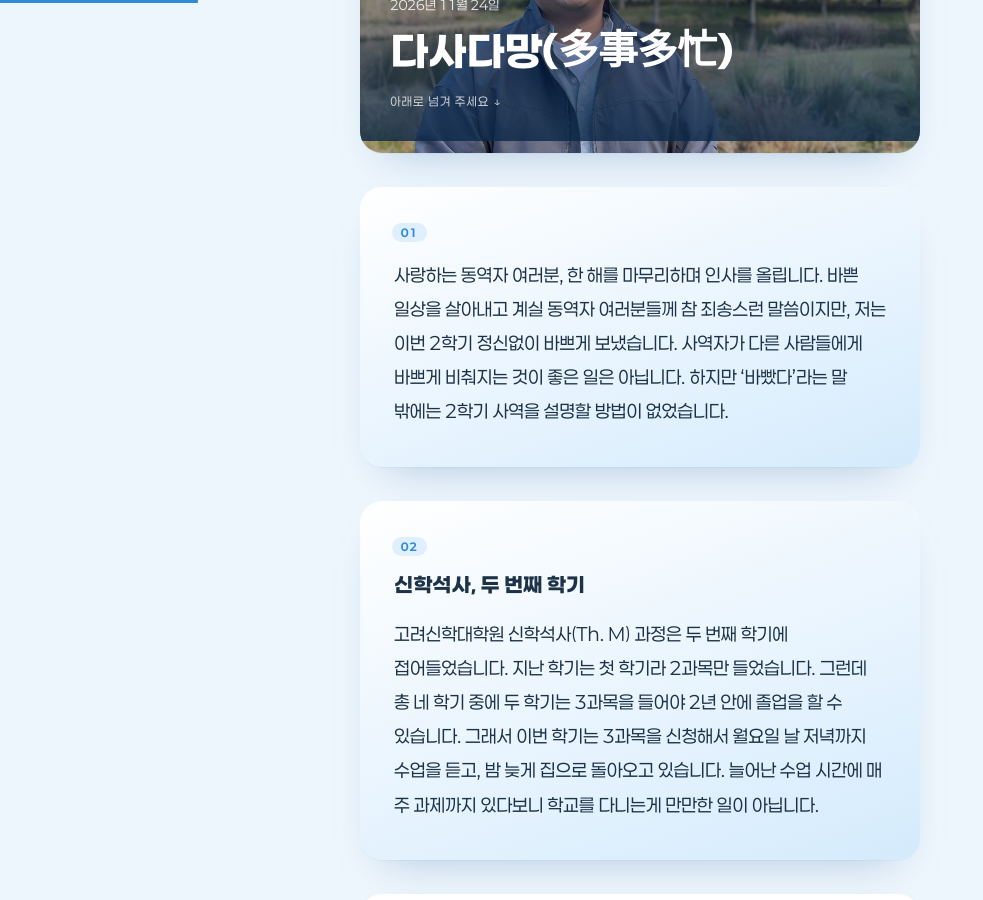
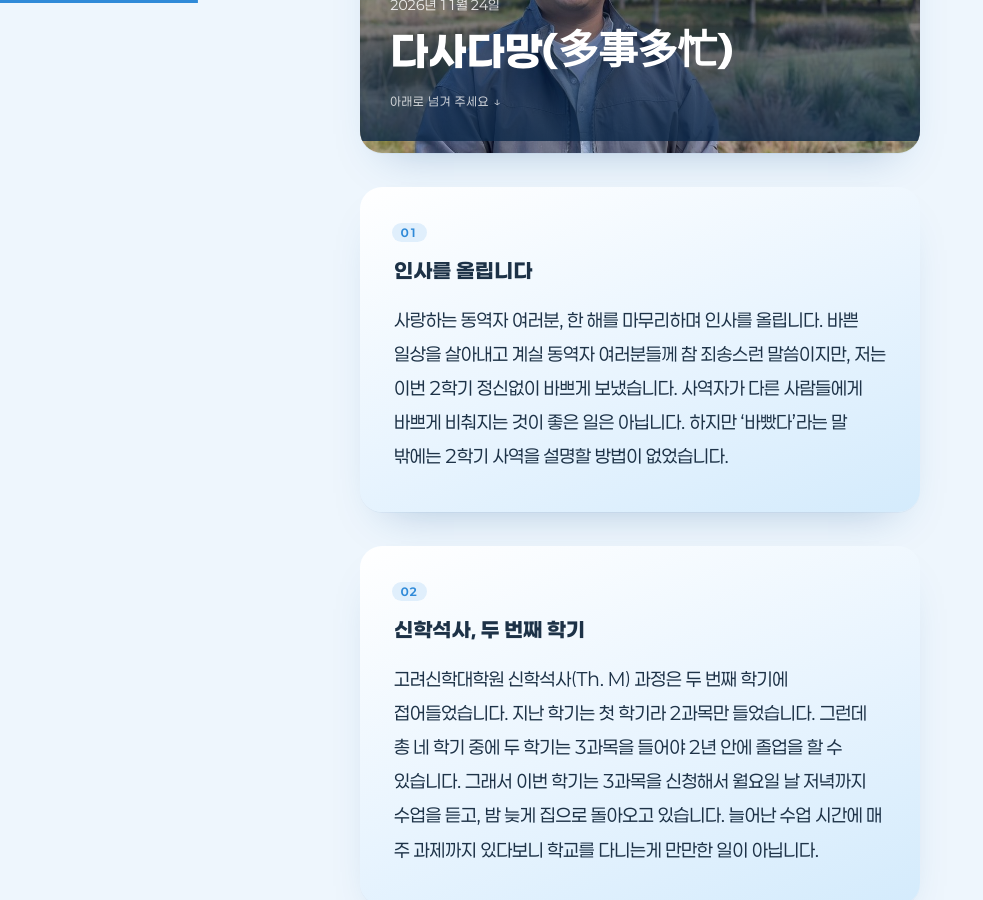
Before and after one commit to hanrimrnf-star/joy-letters, a Jekyll site: the page built from _posts/2026-11-24-dasadamang.md, in a window 1280 px wide and 900 px high, scrolled down 733 px. Shown: the whole window, without its empty margins (0-983 px from the left). Built offline with Jekyll 4.4.1, drawn with Linux system fonts in a browser that asks for light colours.

Commit message:
서신 수정: 다사다망(多事多忙)

```diff
--- a/_posts/2026-11-24-dasadamang.md
+++ b/_posts/2026-11-24-dasadamang.md
@@ -1,9 +1,11 @@
 ---
 layout: letter
 title: "다사다망(多事多忙)"
+summary: "바빴다는 말밖에는 설명할 길이 없었던 2학기. 그러나 즐거운 마음으로 걸어온 한 학기의 소식을 전합니다."
 cover: "/images/2026-11-profile.jpg"
-summary: "바빴다는 말밖에는 설명할 길이 없었던 2학기. 그러나 즐거운 마음으로 걸어온 한 학기의 소식을 전합니다."
 ---
+
+## 인사를 올립니다
 
 사랑하는 동역자 여러분, 한 해를 마무리하며 인사를 올립니다. 바쁜 일상을 살아내고 계실 동역자 여러분들께 참 죄송스런 말씀이지만, 저는 이번 2학기 정신없이 바쁘게 보냈습니다. 사역자가 다른 사람들에게 바쁘게 비춰지는 것이 좋은 일은 아닙니다. 하지만 ‘바빴다’라는 말 밖에는 2학기 사역을 설명할 방법이 없었습니다.
 
```
